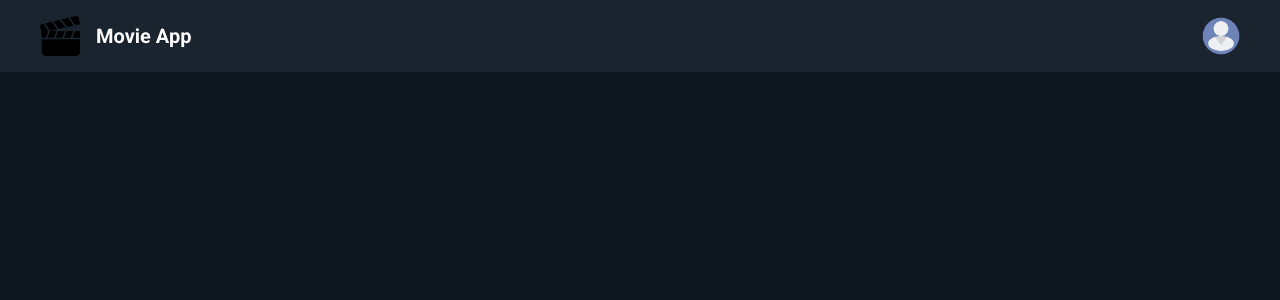
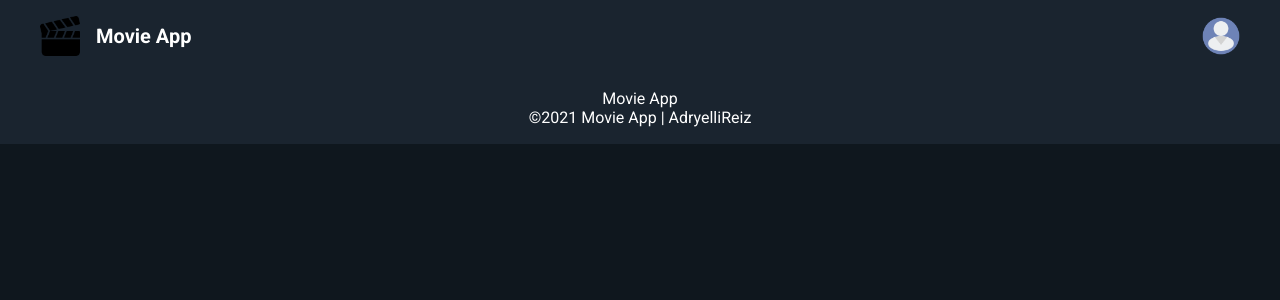
Before and after one commit to AdryelliReiz/React-redux-movie-app, a React (Create React App) app: page /movie/1 in a window 1280 px wide. Shown: the top 300 px of the page. Built offline with nearby package versions, Linux system fonts and the light colour scheme.

Commit message:
fix: Footer component

```diff
--- a/src/App.tsx
+++ b/src/App.tsx
@@ -1,7 +1,7 @@
 import React from 'react';
 import { BrowserRouter, Route, Switch } from 'react-router-dom';
+
 import { Footer } from './components/Footer';
-
 import { Header } from './components/Header';
 import { Home } from './components/Home';
 import { MovieDetails } from './components/MovieDetails';
--- a/src/components/Footer/index.tsx
+++ b/src/components/Footer/index.tsx
@@ -1,11 +1,12 @@
 import React from 'react';
 
-// import { Container } from './styles';
+import  './styles.scss';
 
 export const Footer: React.FC = () => {
   return (
-    <div>
-
+    <div className="footer" >
+      <div>Movie App</div>
+      <div>©2021 Movie App | AdryelliReiz</div>
     </div>
   );
 }
--- a/src/components/Footer/styles.scss
+++ b/src/components/Footer/styles.scss
@@ -0,0 +1,9 @@
+.footer {
+  background: var(--second-color);
+  height: 72px;
+  display: flex;
+  justify-content: center;
+  align-items: center;
+  color: var(--font-primary);
+  flex-direction: column;
+}
```
